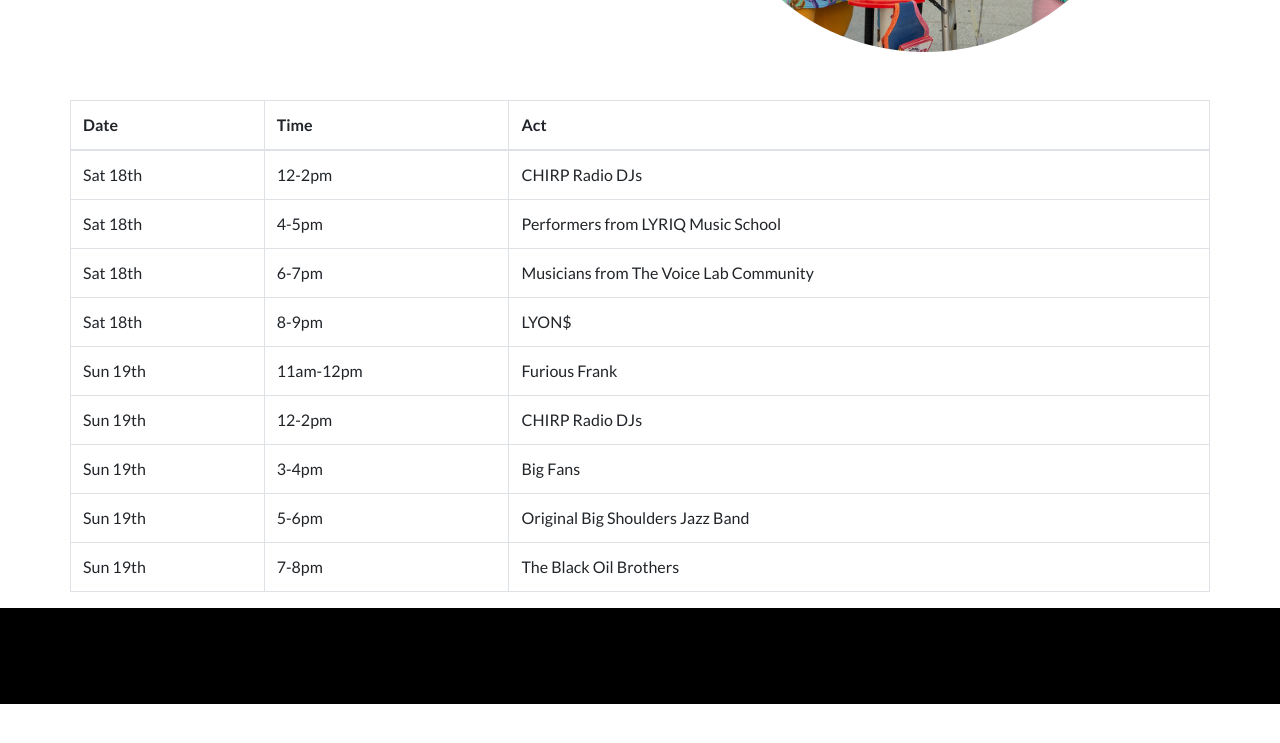
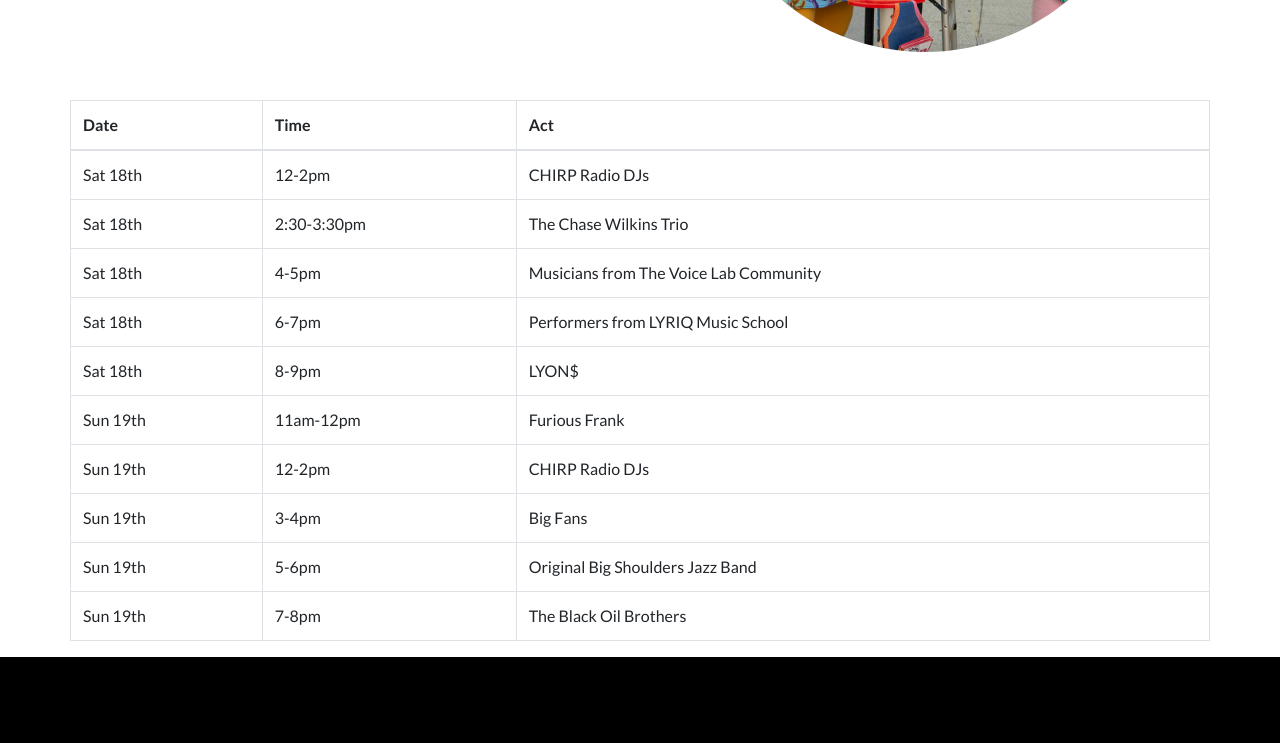
Before and after one commit to Northcenter-Chamber/Northcenter-Chamber.github.io, a website: page index.html in a window 1280 px wide. Shown: the part 4409-5152 px from the top of the page. Before the commit the page ends 5113 px from the top, so only its background shows below. Drawn offline with Linux system fonts and the light colour scheme.

Commit message:
band updates and fix

```diff
--- a/index.html
+++ b/index.html
@@ -281,13 +281,18 @@
             </tr>
             <tr>
               <td>Sat 18th</td>
+              <td>2:30-3:30pm</td>
+              <td>The Chase Wilkins Trio</td>
+            </tr>
+            <tr>
+              <td>Sat 18th</td>
               <td>4-5pm</td>
-              <td>Performers from LYRIQ Music School</td>
+              <td>Musicians from The Voice Lab Community</td>
             </tr>
             <tr>
               <td>Sat 18th</td>
               <td>6-7pm</td>
-              <td>Musicians from The Voice Lab Community</td>
+              <td>Performers from LYRIQ Music School</td>
             </tr>
             <tr>
               <td>Sat 18th</td>
```
